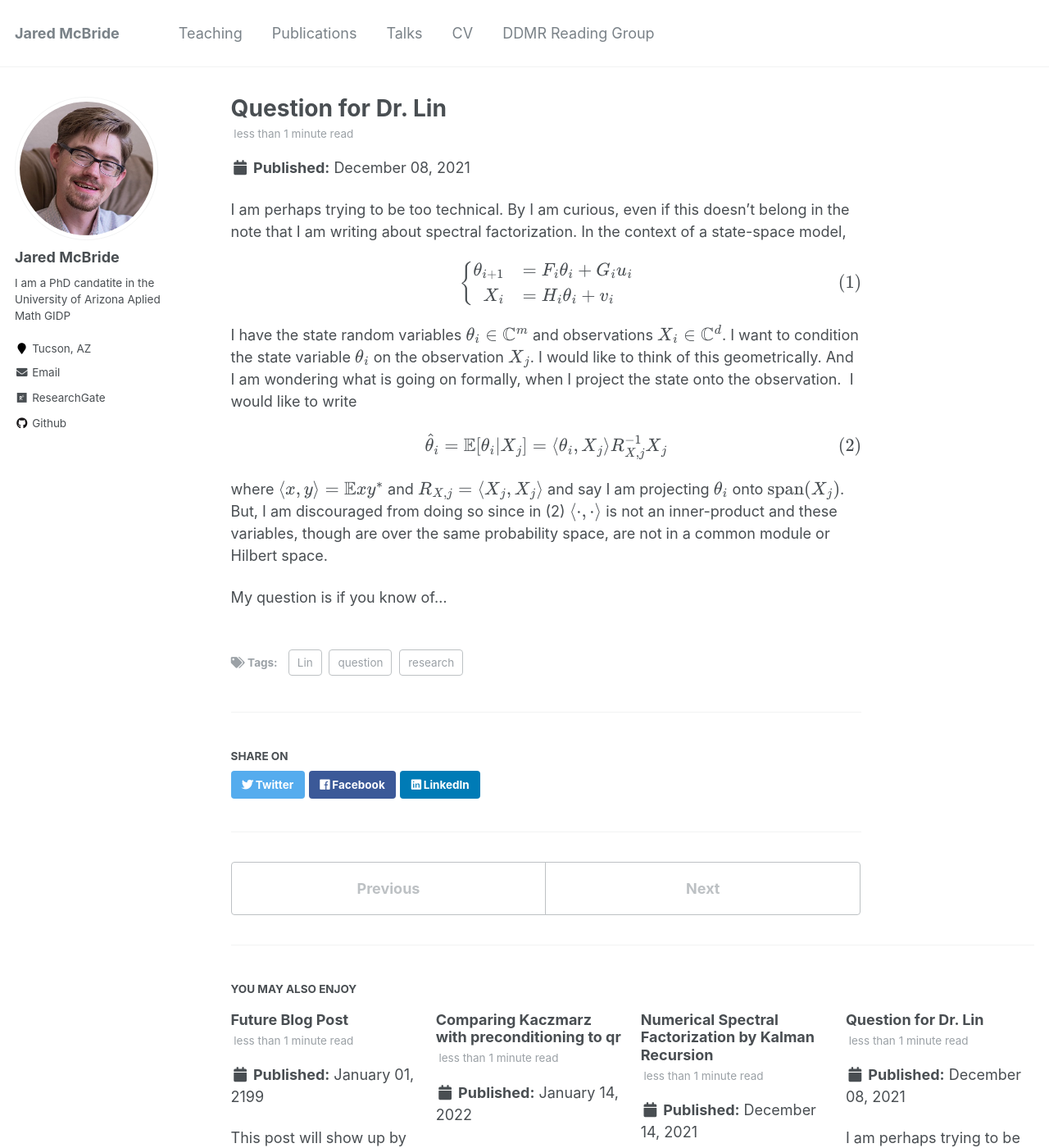
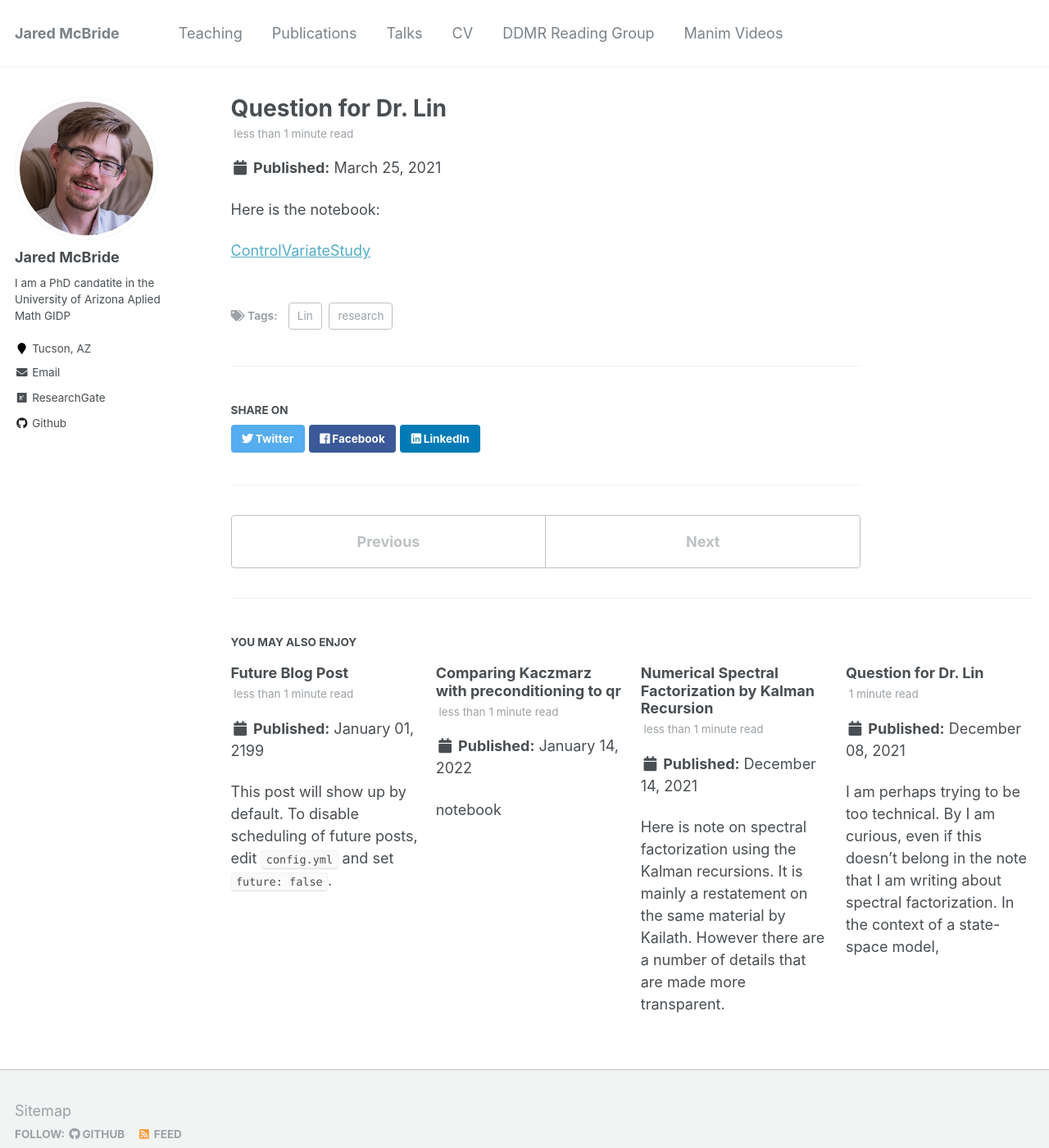
Before and after one commit to JaredMcB/JaredMcB.github.io, a Jekyll site: the page built from _posts/2022-03-25-DrLin.md, in a window 1280 px wide and 1400 px high. Shown: the whole window at 82% size. Built offline with Jekyll 4.4.1, drawn with Linux system fonts in a browser that asks for light colours; formulas are drawn with MathJax 3.

Commit message:
Added Manim page

```diff
--- a/_data/navigation.yml
+++ b/_data/navigation.yml
@@ -16,5 +16,8 @@ main:
   - title: "DDMR Reading Group"
     url: /DDMRRG/
 
+  - title: "Manim Videos"
+    url: /manim/
+
   # - title: "Research"
   #   url: /year-archive/
--- a/_posts/2022-03-25-DrLin.md
+++ b/_posts/2022-03-25-DrLin.md
@@ -1,31 +1,12 @@
 ---
 title: 'Question for Dr. Lin'
-date: 2021-12-08
-permalink: /posts/2021/12/DrLin/
+date: 2021-03-25
+permalink: /posts/2022/03/DrLin/
 tags:
   - Lin
   - research
-  - question
 ---
 
-I am perhaps trying to be too technical. By I am curious, even if this doesn't belong in the note that I am writing about spectral factorization. In the context of a state-space model,
+Here is the notebook:
 
-$$
-\left\{
-\begin{array}{rl}
-\theta_{i+1} &= F_i\theta_i + G_iu_i \\
-X_i &= H_i\theta_i + v_i
-\end{array}
-\right.
-$$
-
-I have the state random variables $\theta_i \in \mathbb{C}^m$ and observations $X_i \in \mathbb{C}^d$. I want to condition the state variable $\theta_i$ on the observation $X_j$. I would like to think of this geometrically. And  I am wondering what is going on formally, when I project the state onto the observation.
-I would like to write
-
-$$
-\hat{\theta}_i = \mathbb{E}[\theta_i | X_j] = \langle \theta_i, X_j \rangle R^{-1}_{X,j}X_j
-$$
-
-where $\langle x,y \rangle = \mathbb{E} xy^*$ and $R_{X,j} = \langle X_j,X_j \rangle$ and say I am projecting $\theta_i$ onto $\text{span}(X_j)$. But, I am discouraged from doing so since in (2) $\langle \cdot,\cdot \rangle$ is not an inner-product and these variables, though are over the same probability space, are not in a common module or Hilbert space.
-
-My question is if you know of...
+[ControlVariateStudy](/Research/Notebooks/ControlVariateStudy.html)
```
